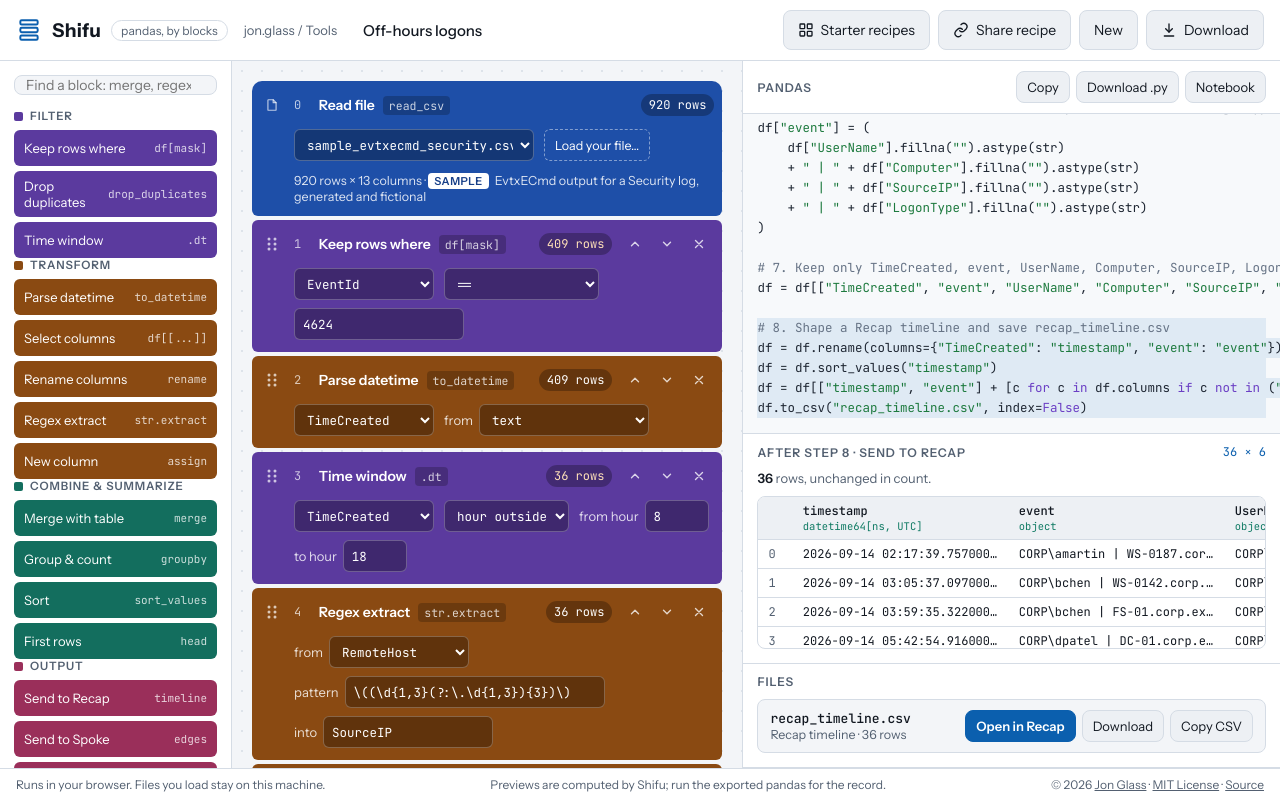
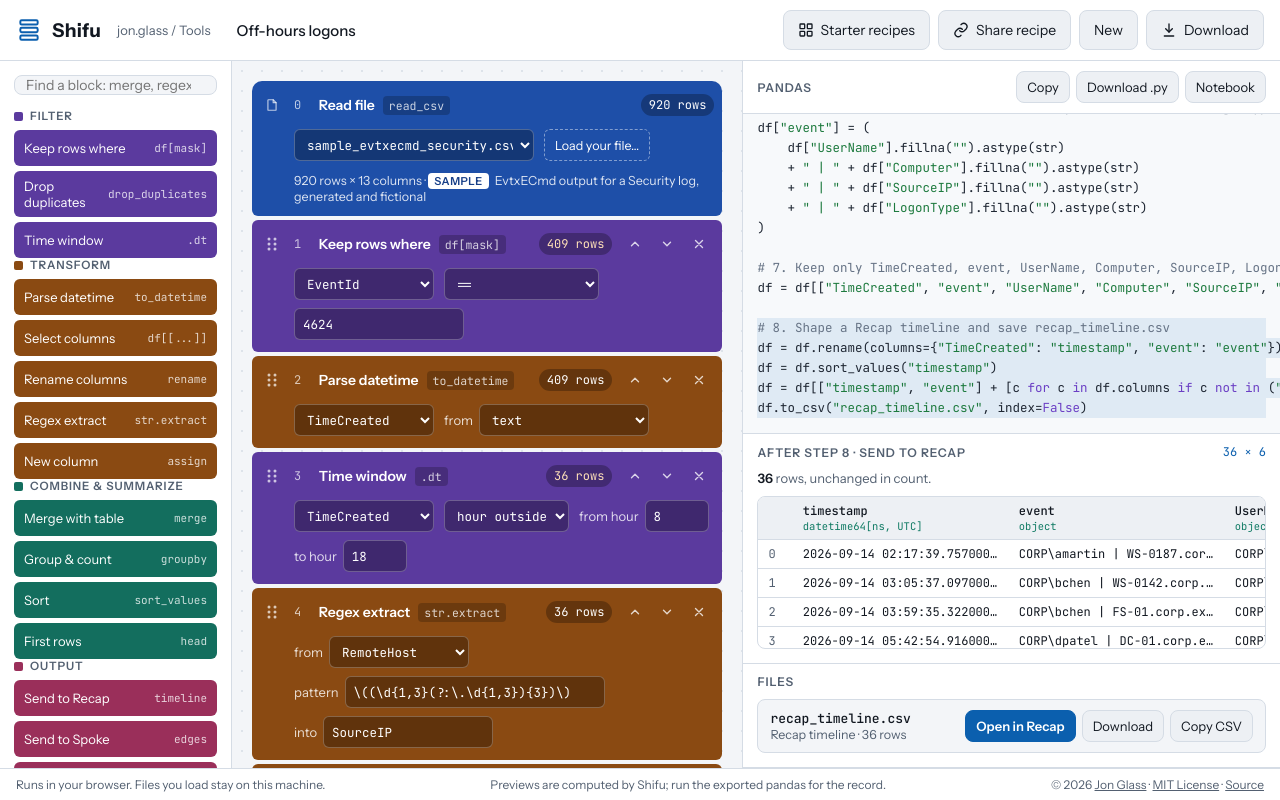
Before and after one commit to glassdfir/shifu, a plain HTML site: page index.html in a window 1280 px wide. Drawn offline with Linux system fonts and the light colour scheme; a script that the page names is missing.

Commit message:
Drop the header tagline
Co-Authored-By: Claude Opus 5.5 <noreply@anthropic.com>
Claude-Session: https://claude.ai/code/session_0174XPAjSmskfaVT8VX7gcNK

```diff
--- a/index.html
+++ b/index.html
@@ -53,7 +53,6 @@ code, .mono { font-family: var(--f-mono); }
 .top { display: flex; flex-wrap: wrap; align-items: center; gap: 10px 16px; padding-block: 10px; padding-left: max(16px, env(safe-area-inset-left, 0px)); padding-right: max(16px, env(safe-area-inset-right, 0px)); border-bottom: 1px solid var(--line); background: var(--panel); }
 .brand { display: flex; align-items: center; gap: 10px; }
 .brand .name { font-weight: 700; font-size: 19px; letter-spacing: .3px; }
-.brand .tag { font-size: 12px; color: var(--muted); border: 1px solid var(--line); border-radius: 999px; padding: 2px 9px; }
 .recipe-name { flex: 1 1 200px; min-width: 0; max-width: 420px; font-size: 15px; font-weight: 500; background: transparent; border: 1px solid transparent; border-radius: 6px; padding: 7px 9px; }
 .recipe-name:hover { border-color: var(--line); }
 .recipe-name:focus { border-color: var(--accent); background: var(--bg); outline: none; }
@@ -214,7 +213,6 @@ textarea.token:focus { outline: none; border-color: var(--accent); }
     <div class="brand">
       <svg aria-hidden="true" width="26" height="26" viewBox="0 0 24 24" fill="none" stroke="var(--accent)" stroke-width="1.8" stroke-linecap="round"><rect x="4" y="3" width="16" height="4" rx="1.2"></rect><rect x="4" y="10" width="16" height="4" rx="1.2"></rect><rect x="4" y="17" width="16" height="4" rx="1.2"></rect></svg>
       <span class="name">Shifu</span>
-      <span class="tag">pandas, by blocks</span>
     </div>
     <a class="home" href="/tools/">jon.glass / Tools</a>
     <label class="sr" for="recipe-name">Recipe name</label>
```
